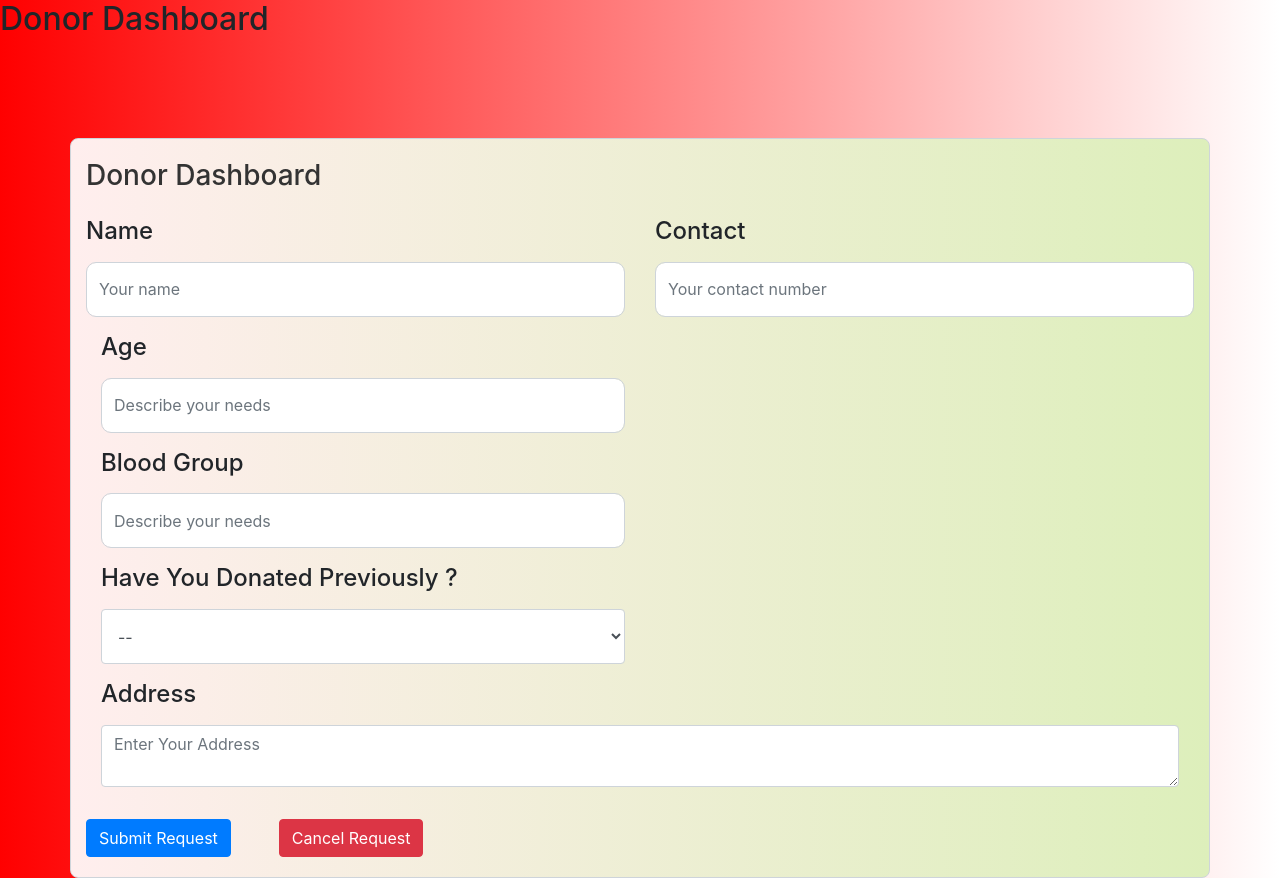
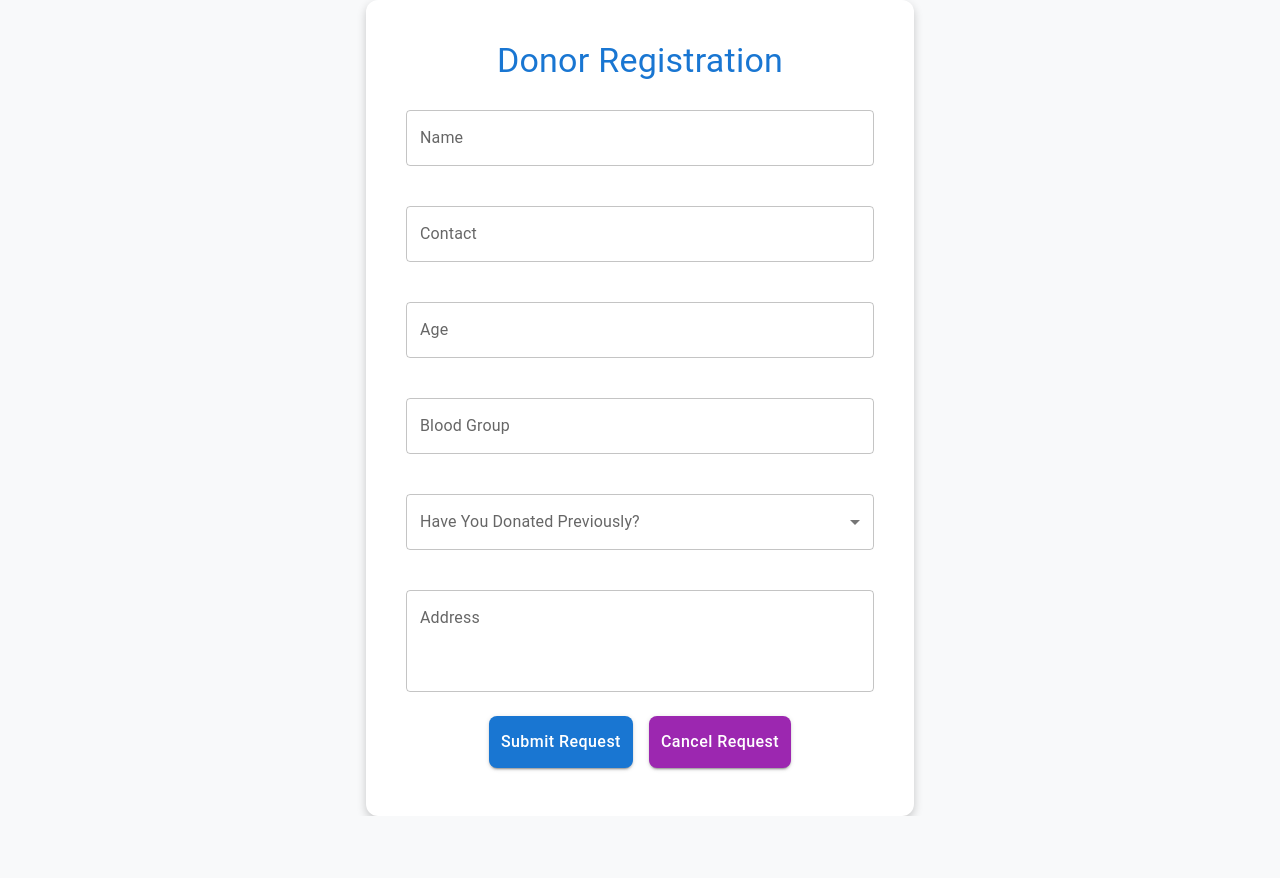
Before and after one commit to KALAIPRIYANpm/Blood-bank, a React (Create React App) app: page /donor in a window 1280 px wide. After the commit the page ends 816 px from the top, so only its background shows below. Built offline with nearby package versions, Linux system fonts and the light colour scheme.

Commit message:
feat : form

```diff
--- a/package.json
+++ b/package.json
@@ -12,7 +12,7 @@
     "axios": "^1.6.8",
     "bootstrap": "^5.3.3",
     "react": "^18.3.1",
-    "react-bootstrap": "^2.10.7",
+    "react-bootstrap": "^2.10.8",
     "react-dom": "^18.3.1",
     "react-router": "^6.23.1",
     "react-router-dom": "^6.23.1",
--- a/src/form.js
+++ b/src/form.js
@@ -1,118 +1,123 @@
-import React, { useEffect, useState } from 'react';
+import React, { useState } from 'react';
 import axios from 'axios';
-import { Container, Form, Button, Col } from 'react-bootstrap';
+import { Container, TextField, Button, MenuItem, Typography, Card, CardContent, Grid } from '@mui/material';
+import { styled } from '@mui/material/styles';
 import './new.css';
-// import 'bootstrap/dist/css/bootstrap.min.css';
 
+const StyledCard = styled(Card)(({ theme }) => ({
+  maxWidth: 500,
+  margin: 'auto',
+  padding: theme.spacing(3),
+  borderRadius: 12,
+  boxShadow: "0px 4px 10px rgba(0, 0, 0, 0.2)",
+}));
 
-const Donor= () => {
+const StyledButton = styled(Button)(({ theme }) => ({
+  padding: theme.spacing(1.5),
+  fontSize: "1rem",
+  textTransform: "none",
+  borderRadius: "8px",
+}));
+
+const Donor = () => {
   const [formData, setFormData] = useState({
-    "name": '',
-    "contact": '',
-    "age": '',
-    "blood_group": '',
-    "have_you_donated":'',
-    "address": ''
+    name: '',
+    contact: '',
+    age: '',
+    blood_group: '',
+    have_you_donated: '',
+    address: ''
   });
 
   const handleChange = (e) => {
-    setFormData((old)=>({
+    setFormData((old) => ({
       ...old,
-      [e.target.name]:e.target.value
+      [e.target.name]: e.target.value
     }));
   };
 
-  const handleSubmit = async (e)=>{
+  const handleSubmit = async (e) => {
     e.preventDefault();
     try {
       await axios.post('http://localhost:1234/send', formData);
-        setFormData({
-     "s_no":'',
-    "name": '',
-    "contact": '',
-    "age": '',
-    "blood_group": '',
-    "have_you_donated":'',
-    "address": ''
-        })
+      setFormData({
+        name: '',
+        contact: '',
+        age: '',
+        blood_group: '',
+        have_you_donated: '',
+        address: ''
+      });
     } catch (error) {
       console.error("Axios error:", error.response?.data || error.message);
-      alert("Error occurred: " + (error.response?.data?.error || error.message));
+      console.error("Error occurred: " + (error.response?.data?.error || error.message));
     }
   };
 
+  const cancelRequest = () => {
+    setFormData({
+      name: '',
+      contact: '',
+      age: '',
+      blood_group: '',
+      have_you_donated: '',
+      address: ''
+    });
+  };
 
-  const cancleRequest=async(e)=>{
-    setFormData({
-      "s_no":'',
-    "name": '',
-    "contact": '',
-    "age": '',
-    "blood_group": '',
-    "have_you_donated":'',
-    "address": ''
-    })
-  }
   return (
-    <>
-    <body id='body'style={{background: 'linear-gradient(to right, red,white)'}}>
-      <h2>Donor Dashboard</h2>
-
-<link href="https://maxcdn.bootstrapcdn.com/bootstrap/4.5.2/css/bootstrap.min.css" rel="stylesheet"/>
-
-
-   <div id='container' className="container assistance-request-container ">
-
-  <h2 className="mb-4">Donor Dashboard</h2>
-
-  <div className='bg'>
-  <form>
-    <div className="row">
-      <div className="form-group col-md-6">
-        <label htmlFor="name"><h4>Name</h4></label>
-        <input type="text" className="form-control" placeholder="Your name" name="name" value={formData.name} onChange={handleChange} />
-      </div>
-      <div className="form-group col-md-6">
-        <label htmlFor="contact"><h4>Contact</h4></label>
-        <input type="text" className="form-control" placeholder="Your contact number" name="contact" value={formData.contact} onChange={handleChange} />
-      </div>
-    </div>
-    <div className="form-group col-md-6">
-      <label><h4>Age</h4></label>
-      <input className="form-control" rows={5} placeholder="Describe your needs" name="age" value={formData.age} onChange={handleChange} />
-    </div>
-    <div className="form-group col-md-6">
-      <label><h4>Blood Group</h4></label>
-      <input className="form-control" rows={5} placeholder="Describe your needs" name="blood_group" value={formData.blood_group} onChange={handleChange} />
-    </div>
-      <div className="form-group col-md-6">
-        <label><h4>Have You Donated Previously ?</h4></label>
-        <select style={{height:"55px"}} className="form-control" name="have_you_donated" value={formData.have_you_donated} onChange={handleChange}>
-        <option value="">--</option>
-          <option value="Yes">Yes</option>
-          <option value="No">No</option>
-        </select>
-      </div>
-      <div className="form-group col-md-12">
-        <label><h4>Address</h4></label>
-        <textarea type="text" className="form-control" placeholder="Enter Your Address" name="address" value={formData.address} onChange={handleChange} />
-      </div>
-
-
-    <button type="submit" onClick={handleSubmit} className="btn btn-primary mt-3">
-      Submit Request
-    </button>
-    <button type='submit' onClick={cancleRequest} className='btn btn-danger  mt-3 ml-5'>
-
-        Cancel Request
-
-    </button>
-  </form>
-  </div>
-</div>
-
-</body>
-  </>
+    <Container maxWidth="sm" className="donor-container">
+      <StyledCard>
+        <CardContent>
+          <Typography variant="h4" align="center" gutterBottom color="primary">
+            Donor Registration
+          </Typography>
+          <form onSubmit={handleSubmit}>
+            <Grid container spacing={2}>
+              <Grid item xs={12}>
+                <TextField fullWidth label="Name" name="name" value={formData.name} onChange={handleChange} margin="normal" variant="outlined" />
+              </Grid>
+              <Grid item xs={12}>
+                <TextField fullWidth label="Contact" name="contact" value={formData.contact} onChange={handleChange} margin="normal" variant="outlined" />
+              </Grid>
+              <Grid item xs={12}>
+                <TextField fullWidth type="number" label="Age" name="age" value={formData.age} onChange={handleChange} margin="normal" variant="outlined" />
+              </Grid>
+              <Grid item xs={12}>
+                <TextField fullWidth label="Blood Group" name="blood_group" value={formData.blood_group} onChange={handleChange} margin="normal" variant="outlined" />
+              </Grid>
+              <Grid item xs={12}>
+                <TextField
+                  select
+                  fullWidth
+                  label="Have You Donated Previously?"
+                  name="have_you_donated"
+                  value={formData.have_you_donated}
+                  onChange={handleChange}
+                  margin="normal"
+                  variant="outlined"
+                >
+                  <MenuItem value="">--</MenuItem>
+                  <MenuItem value="Yes">Yes</MenuItem>
+                  <MenuItem value="No">No</MenuItem>
+                </TextField>
+              </Grid>
+              <Grid item xs={12}>
+                <TextField fullWidth multiline rows={3} label="Address" name="address" value={formData.address} onChange={handleChange} margin="normal" variant="outlined" />
+              </Grid>
+              <Grid item xs={12} container spacing={2} justifyContent="center">
+                <Grid item>
+                  <StyledButton type="submit" variant="contained" color="primary">Submit Request</StyledButton>
+                </Grid>
+                <Grid item>
+                  <StyledButton variant="contained" color="secondary" onClick={cancelRequest}>Cancel Request</StyledButton>
+                </Grid>
+              </Grid>
+            </Grid>
+          </form>
+        </CardContent>
+      </StyledCard>
+    </Container>
   );
 };
 
```
Also changed, not shown: 1 other file (tests, documents, lock files or other folders).
